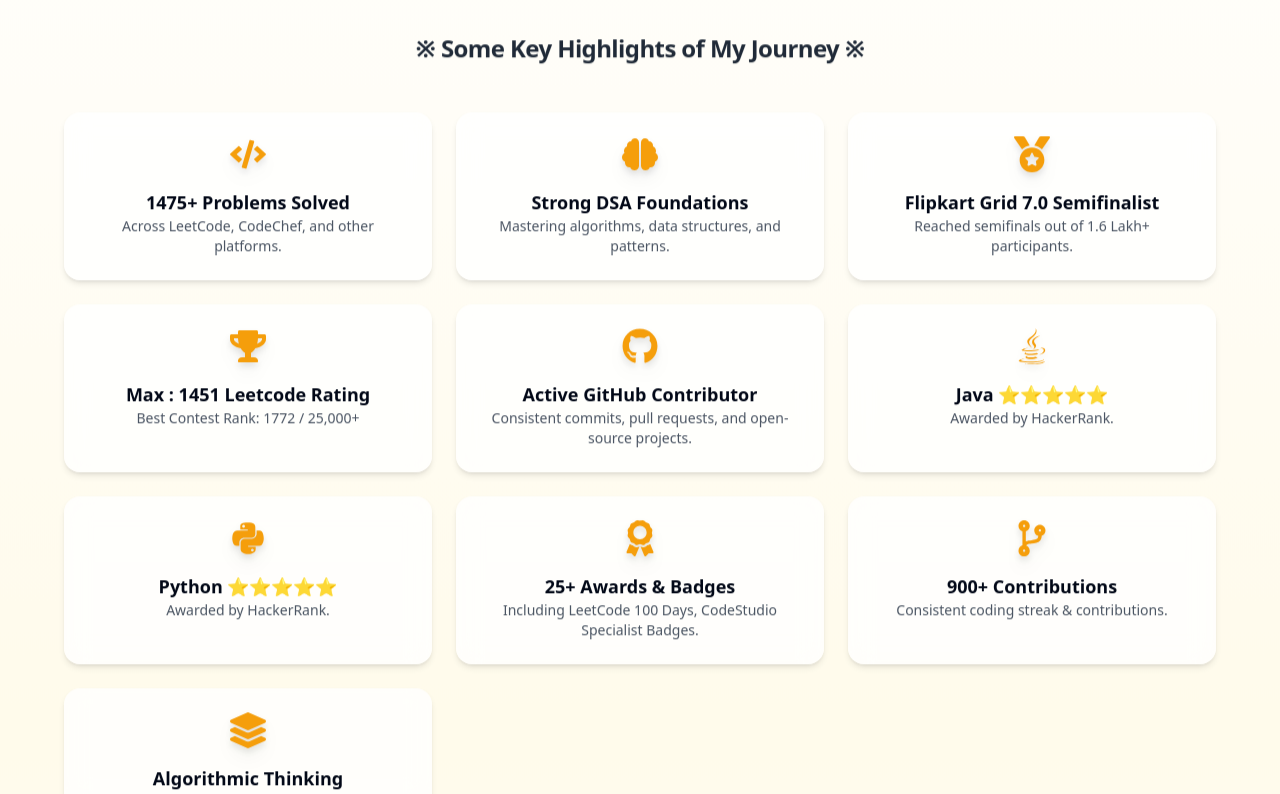
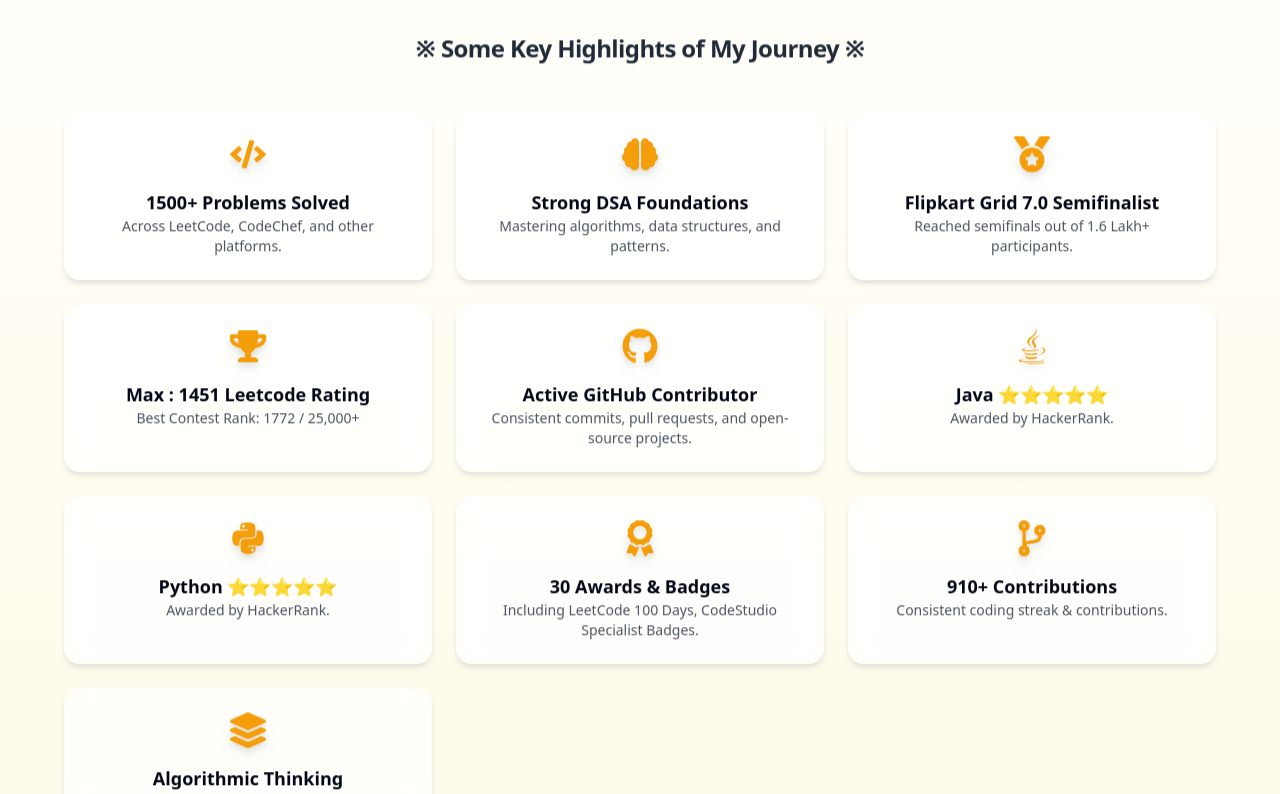
Before and after one commit to Mahadevan2005/Latest_Portfolio, a React (Vite) app: page /codolio in a window 1280 px wide. Shown: the part 404-1198 px from the top of the page. Built offline with nearby package versions, Linux system fonts and the light colour scheme.

Commit message:
Updated codolio.tsx

```diff
--- a/src/pages/Codolio.tsx
+++ b/src/pages/Codolio.tsx
@@ -16,15 +16,15 @@
 import { ExternalLink } from "lucide-react";
 
 const highlights = [
-  { icon: <FaCode />, title: "1475+ Problems Solved", subtitle: "Across LeetCode, CodeChef, and other platforms." },
+  { icon: <FaCode />, title: "1500+ Problems Solved", subtitle: "Across LeetCode, CodeChef, and other platforms." },
   { icon: <FaBrain />, title: "Strong DSA Foundations", subtitle: "Mastering algorithms, data structures, and patterns." },
   { icon: <FaMedal />, title: "Flipkart Grid 7.0 Semifinalist", subtitle: "Reached semifinals out of 1.6 Lakh+ participants." },
   { icon: <FaTrophy />, title: "Max : 1451 Leetcode Rating", subtitle: "Best Contest Rank: 1772 / 25,000+" },
   { icon: <FaGithub />, title: "Active GitHub Contributor", subtitle: "Consistent commits, pull requests, and open-source projects." },
   { icon: <FaJava />, title: "Java ⭐⭐⭐⭐⭐", subtitle: "Awarded by HackerRank." },
   { icon: <FaPython />, title: "Python ⭐⭐⭐⭐⭐", subtitle: "Awarded by HackerRank." },
-  { icon: <FaAward />, title: "25+ Awards & Badges", subtitle: "Including LeetCode 100 Days, CodeStudio Specialist Badges." },
-  { icon: <FaCodeBranch />, title: "900+ Contributions", subtitle: "Consistent coding streak & contributions." },
+  { icon: <FaAward />, title: "30 Awards & Badges", subtitle: "Including LeetCode 100 Days, CodeStudio Specialist Badges." },
+  { icon: <FaCodeBranch />, title: "910+ Contributions", subtitle: "Consistent coding streak & contributions." },
   { icon: <FaLayerGroup />, title: "Algorithmic Thinking", subtitle: "Breaking down complex problems into efficient solutions." },
 ];
 
```
